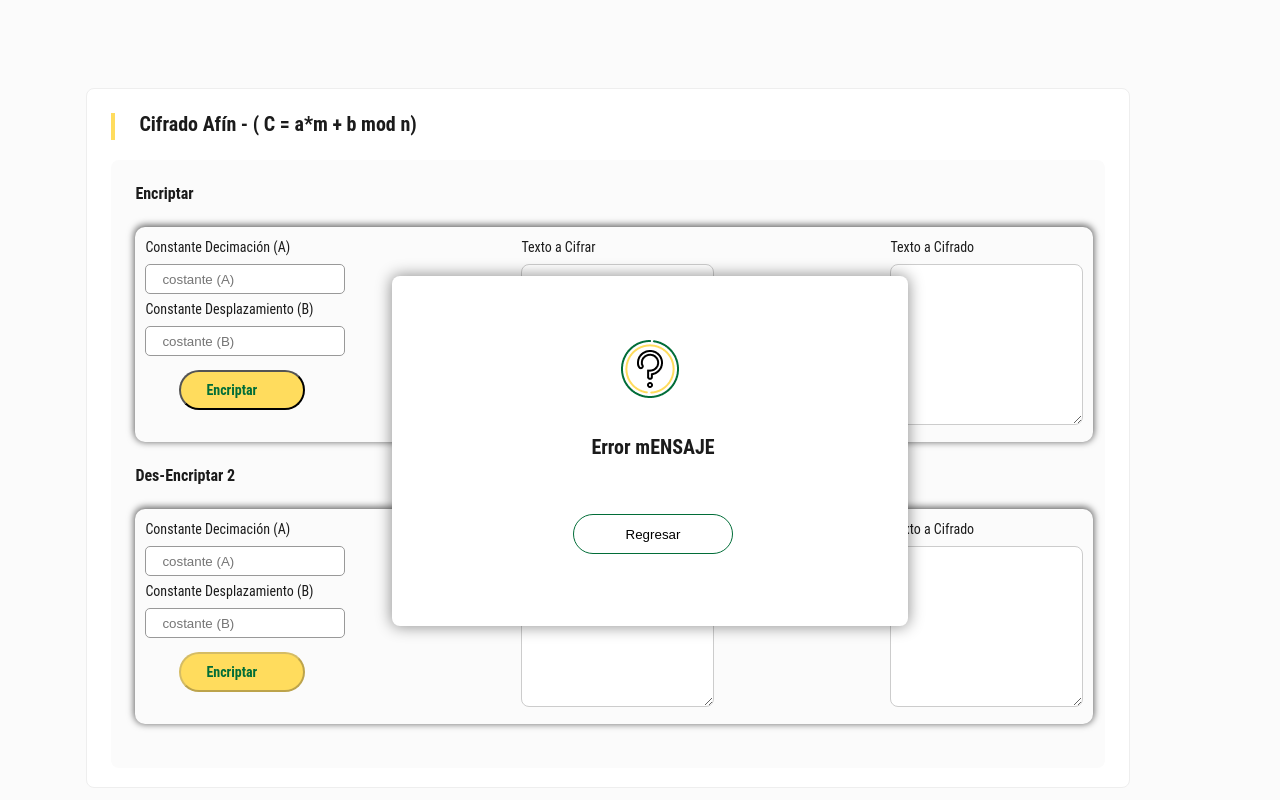
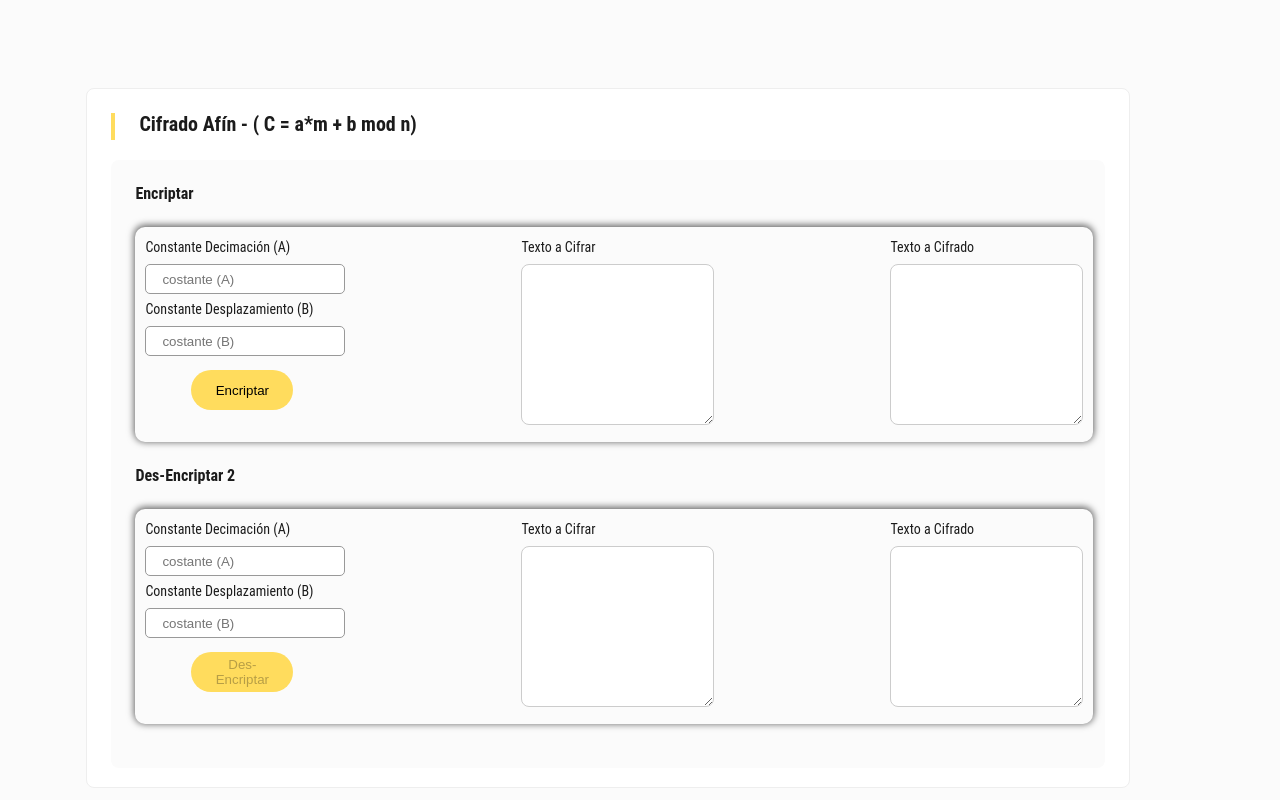
Before and after one commit to jbuitragoq/angPokedex, an Angular app: page / in a window 1280 px wide. Built offline with nearby package versions, Linux system fonts and the light colour scheme.

Commit message:
valid Errors

```diff
--- a/src/app/app.component.html
+++ b/src/app/app.component.html
@@ -22,7 +22,7 @@
 
           <div class="constDecimacion">
             <div class="contentButtom">
-              <button class="buttom"> <span class="nameButtom" (click)="encriptar(a,b)">Encriptar</span></button>
+              <button class="app-button-login"> <span class="nameButtom" (click)="encriptar(a,b)">Encriptar</span></button>
             </div>
           </div>
         </div>
@@ -59,7 +59,7 @@
 
           <div class="constDecimacion">
             <div class="contentButtom">
-              <button class="buttom" disabled="true"> <span class="nameButtom" disabled="true">Encriptar</span></button>
+              <button class="app-button-login" disabled="true"> <span class="nameButtom" disabled="true">Des-Encriptar</span></button>
             </div>
           </div>
         </div>
@@ -84,15 +84,15 @@
   </div>
 </div>
 
-<div class="modalError">
+<div class="modalError" *ngIf="showError">
   <section class="contentError">
     <div class="imgContent">
       <img src="../assets/Group.png" alt="error">
     </div>
-    <span class="mensajeError">Error mENSAJE</span>
+    <span class="mensajeError">{{this.mensajeError}}</span>
     <div class="buttomError">
-      <button class="app-button-login2" type="submit" >
-        <span class="textButton">Regresar</span>
+      <button class="app-button-login2" type="submit" (click)="closeError()" >
+        <span class="textButton" >Cerrar</span>
      </button>
     </div>
   </section>
--- a/src/app/app.component.scss
+++ b/src/app/app.component.scss
@@ -337,3 +337,29 @@
     border-radius: 50px;
     margin: 0 12px;
 }
+
+.app-button-login {
+    display: flex;
+    border: none;
+    flex-direction: row;
+    justify-content: center;
+    align-items: center;
+    padding: 8px 16px;
+    width: 160px;
+    height: 40px;
+    background: #FFDC5D;
+    border-radius: 50px;
+    margin: 0 12px;
+}
+
+.app-button-login:hover {
+    background: #EFC52D;
+    color: #016D38;
+    border-color: #EFC52D;
+}
+
+.app-button-login:focus {
+    outline: 0 none;
+    outline-offset: 0;
+    box-shadow: 0 0 0 0.2rem #DDCC85;
+}
--- a/src/app/app.component.ts
+++ b/src/app/app.component.ts
@@ -14,6 +14,8 @@ export class AppComponent {
   public textACifrar = ""
   public textValid = ""
   public encyptMessage: String = '';
+  public mensajeError: string = "";
+  public showError = false;
   public mcd: any;
 
   public abecedario = new Map<string, number>([
@@ -44,7 +46,7 @@ export class AppComponent {
 
   validateCoprimos() {
     this.maximoComunDivisor(this.a, this.b)
-    this.mcd === 1 ? this.encrypt() : console.log("Los numeros a y b no son coprimos")
+    this.mcd === 1 ? this.encrypt() : this.viewError();
   }
 
   encrypt() {
@@ -61,6 +63,8 @@ export class AppComponent {
         }
       }
       this.encyptMessage = String(encyptMessage).split(',').join('');
+    } else {
+      this.viewError()
     }
     console.log("nuevo Mensaje", this.encyptMessage)
   }
@@ -70,4 +74,19 @@ export class AppComponent {
     return this.mcd = this.maximoComunDivisor(b, a % b);
   }
 
+  viewError() {
+    this.showError = true
+    if (this.mcd == 1) {
+      this.mensajeError = "Los numeros a y b no son coprimos"
+    }
+    if (this.a <= 0) {
+      this.mensajeError = "La Constante Decimación (A) debe ser mayor a Cero"
+    } else if (this.b >= this.n) {
+      this.mensajeError = "La Constante Desplazamiento (B) no puede ser mayor que n = 27"
+    }
+  }
+
+  closeError() {
+    this.showError = false
+  }
 }
```
